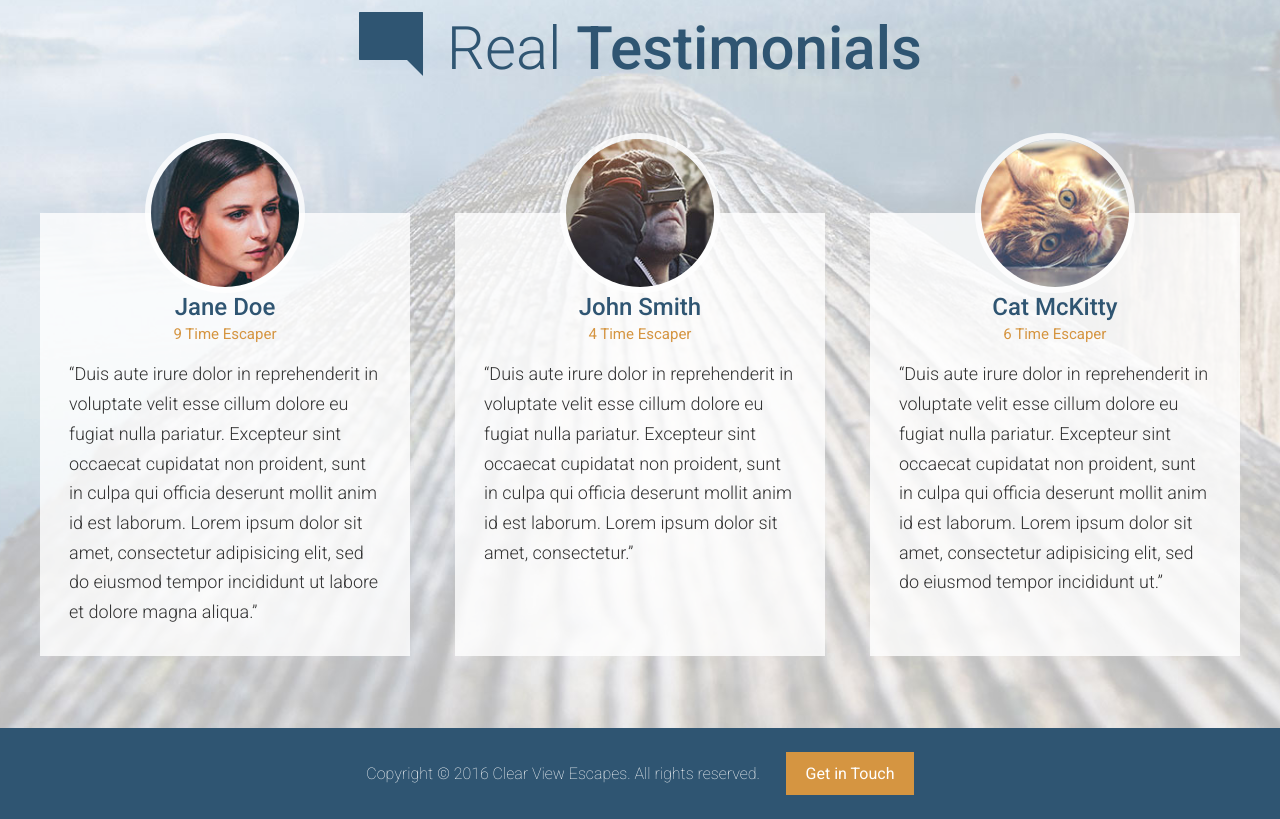
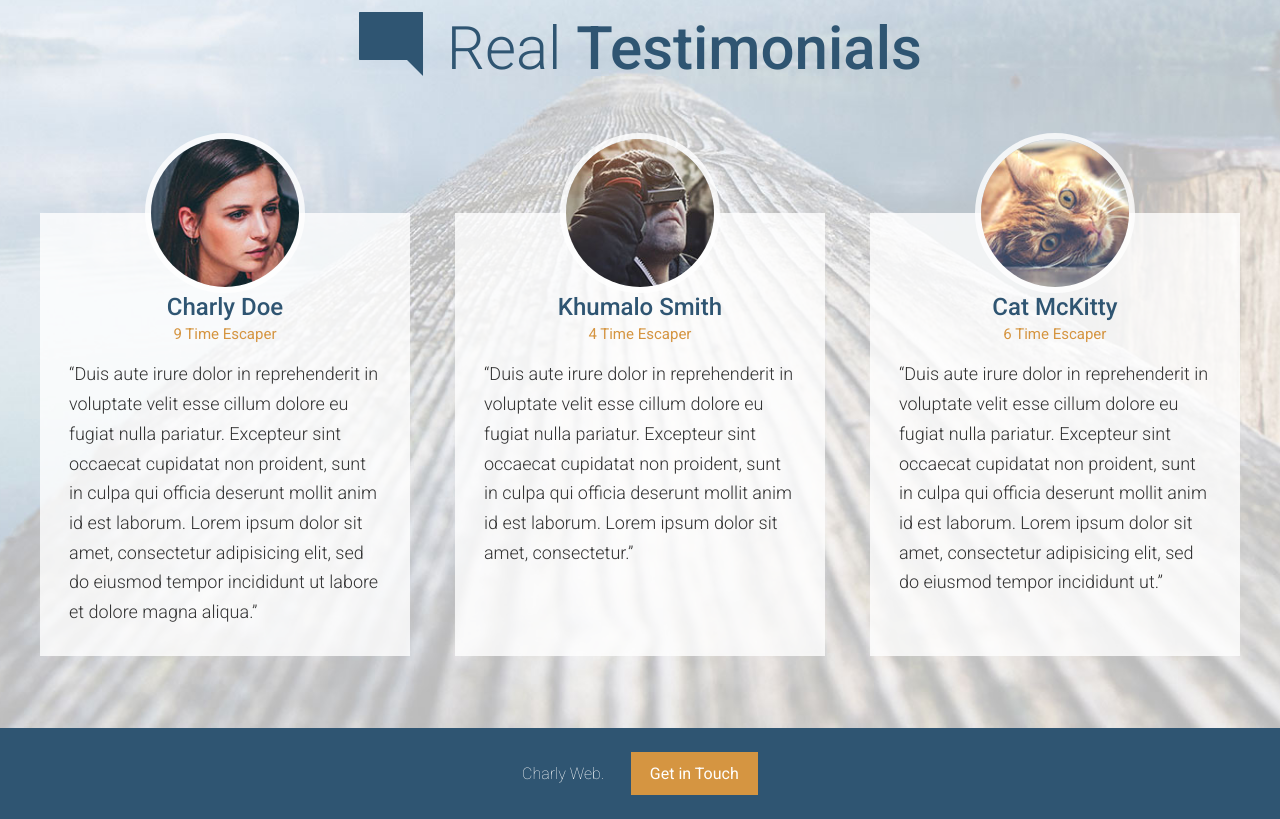
Before and after one commit to charlykov/travel-agency, a website: page app/index.html in a window 1280 px wide. Shown: the part 2997-3816 px from the top of the page. Drawn offline with Linux system fonts and the light colour scheme.

Commit message:
features updates

```diff
--- a/app/index.html
+++ b/app/index.html
@@ -140,7 +140,7 @@
             <div class="testimonial__photo">
               <img class="lazyload" sizes="160px" data-srcset="assets/images/testimonial-jane.jpg 160w, assets/images/testimonial-jane-hi-dpi.jpg 320w" alt="Jane Doe">
             </div>
-            <h3 class="testimonial__title">Jane Doe</h3>
+            <h3 class="testimonial__title">Charly Doe</h3>
             <h4 class="testimonial__subtitle">9 Time Escaper</h4>
             <p>&ldquo;Duis aute irure dolor in reprehenderit in voluptate velit esse cillum dolore eu fugiat nulla pariatur. Excepteur sint occaecat cupidatat non proident, sunt in culpa qui officia deserunt mollit anim id est laborum. Lorem ipsum dolor sit amet, consectetur adipisicing elit, sed do eiusmod tempor incididunt ut labore et dolore magna aliqua.&rdquo;</p>
           </div>
@@ -151,7 +151,7 @@
             <div class="testimonial__photo">
               <img class="lazyload" sizes="160px" data-srcset="assets/images/testimonial-john.jpg 160w, assets/images/testimonial-john-hi-dpi.jpg 320w" alt="John Smith">
             </div>
-            <h3 class="testimonial__title">John Smith</h3>
+            <h3 class="testimonial__title">Khumalo Smith</h3>
             <h4 class="testimonial__subtitle">4 Time Escaper</h4>
             <p>&ldquo;Duis aute irure dolor in reprehenderit in voluptate velit esse cillum dolore eu fugiat nulla pariatur. Excepteur sint occaecat cupidatat non proident, sunt in culpa qui officia deserunt mollit anim id est laborum. Lorem ipsum dolor sit amet, consectetur.&rdquo;</p>
           </div>
@@ -173,7 +173,7 @@
 
   <footer class="site-footer">
     <div class="wrapper">
-      <p><span class="site-footer__text">Copyright &copy; 2016 Clear View Escapes. All rights reserved.</span> <a href="#" class="btn btn--orange open-modal">Get in Touch</a></p>
+      <p><span class="site-footer__text">Charly Web.</span> <a href="#" class="btn btn--orange open-modal">Get in Touch</a></p>
     </div>
   </footer>
 
```
